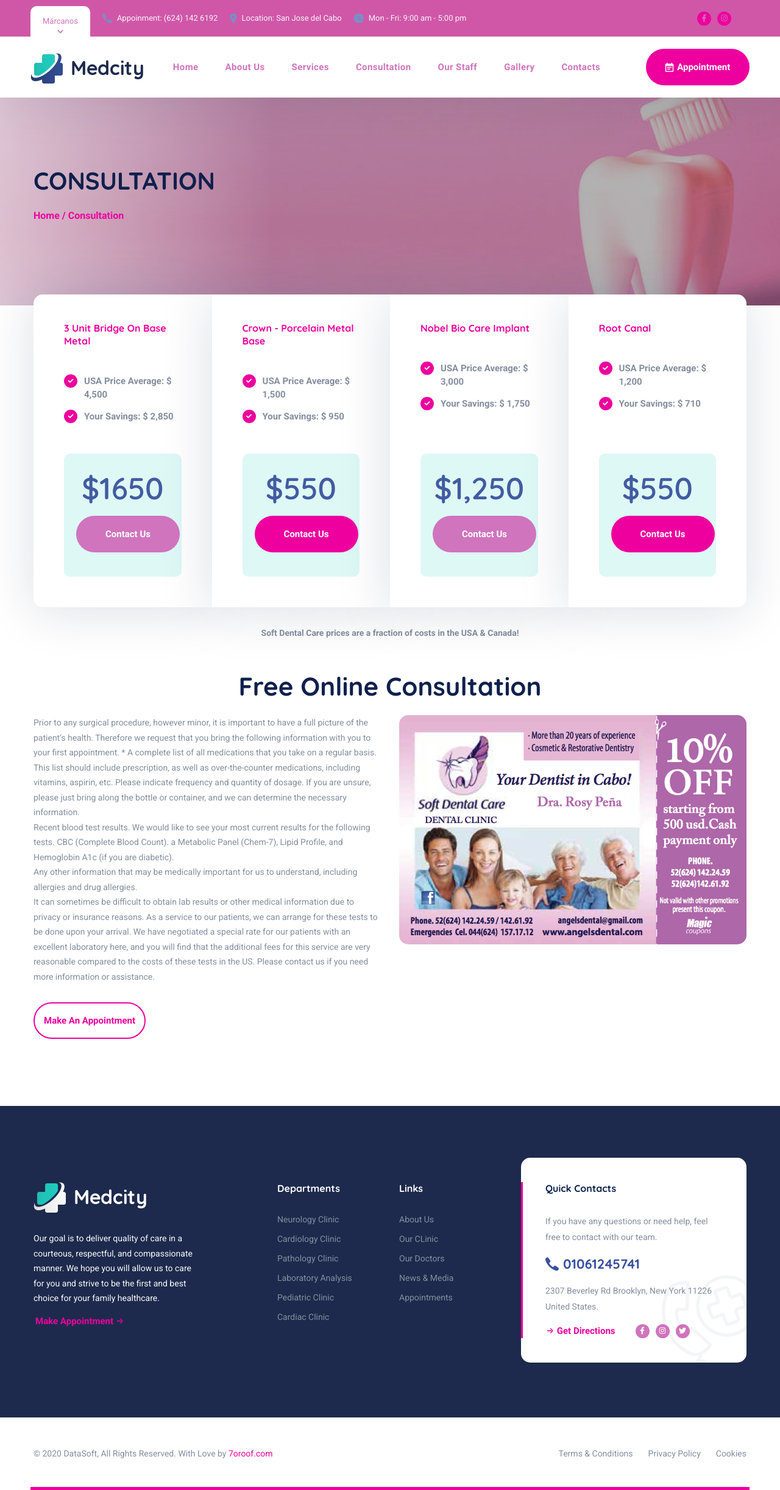
After one commit to Ivonnemtz96/SofDental, a PHP site: page /consultation in a window 1280 px wide. The commit adds this page. Shown: the whole page at 61% size. Run offline with PHP 8.4, Linux system fonts and the light colour scheme; some web fonts are replaced.

Commit message:
Consultation OK

```diff
--- /dev/null
+++ b/consultation.php
@@ -0,0 +1,26 @@
+<!DOCTYPE html>
+<html lang="en">
+<?php
+$title = 'Inicio';
+$inicio = 'current';
+include('includes/head.php');
+?>
+
+<body>
+
+    <div class="wrapper">
+        <?php
+            include('includes/header.php');
+            include('modules/consultation.php');
+            include('includes/redes.php');
+            include('includes/footer.php');
+        ?>
+    </div>
+
+    <?
+     include('includes/scripts.php');
+    ?>
+
+</body>
+
+</html>
--- a/includes/header.php
+++ b/includes/header.php
@@ -89,7 +89,7 @@
                          <a href="/services" class="nav__item-link">Services</a>
                      </li>
                      <li class="nav__item">
-                         <a href="/" class="nav__item-link">Consultation</a>
+                         <a href="/consultation" class="nav__item-link">Consultation</a>
                      </li>
                      <li class="nav__item">
                          <a href="/" class="nav__item-link">Our Staff</a>
@@ -98,7 +98,7 @@
                          <a href="/" class="nav__item-link">Gallery</a>
                      </li>
                      <li class="nav__item">
-                         <a href="/" class="nav__item-link">Contacts</a>
+                         <a href="/contact" class="nav__item-link">Contacts</a>
                      </li>
                  </ul><!-- /.navbar-nav -->
                  <button class="close-mobile-menu d-block d-lg-none"><i class="fas fa-times"></i></button>
--- a/modules/consultation.php
+++ b/modules/consultation.php
@@ -1,110 +1,154 @@
  <!-- ========================
        page title
     =========================== -->
-<section class="page-title page-title-layout3">
-    <div class="bg-img"><img src="/assets/images/page-titles/4.jpg" alt="background"></div>
+ <section class="page-title page-title-layout1 bg-overlay">
+     <div class="bg-img"><img src="/assets/images/page-titles/10.jpg?=1" alt="background"></div>
      <div class="container">
          <div class="row">
              <div class="col-sm-12 col-md-12 col-lg-12 col-xl-5">
-                <h1 class="pagetitle__heading">Providing Care for The Sickest In Community.</h1>
-                <p class="pagetitle__desc">Medcity has been present in Europe since 1990, offering innovative
-                    solutions, specializing in medical services for treatment of medical infrastructure.
-                </p>
-                <a href="appointment.html" class="btn btn__secondary btn__rounded mr-30">
-                    <span>Find A Doctor</span>
-                    <i class="icon-arrow-right"></i>
-                </a>
+                 <h1 class="pagetitle__heading">CONSULTATION</h1>
+                 <span class="pagetitle__subheading">Home / Consultation</span>
              </div><!-- /.col-xl-5 -->
          </div><!-- /.row -->
      </div><!-- /.container -->
-</section><!-- /.page-title -->
+ </section>
+
 
  <!-- =========================
       Pricing
       =========================== -->
-<section class="pricing pt-0 pb-80">
+ <section class="pricing pt-0 pb-80" style="margin-top: 7rem;">
      <div class="container">
          <div class="row row-no-gutter packages-wrapper">
              <!-- pricing item #1-->
-            <div class="col-sm-12 col-md-4 col-lg-4">
+             <div class="col-sm-12 col-md-3 col-lg-3">
                  <div class="pricing-package">
                      <div>
-                        <h5 class="package__title">Starter Plan</h5>
-                        <p class="package__desc">We provide all aspects of medical practice for your family, including
-                            general
-                            check-ups.</p>
+                         <h5 class="package__title">3 unit Bridge on Base Metal</h5>
+                         <p class="package__desc"></p>
                          <ul class="package__list list-items list-items-layout2 list-unstyled">
-                            <li>Review your medical records.</li>
-                            <li>Check and test blood pressure.</li>
-                            <li>Run tests such as blood tests.</li>
+                             <li>USA Price Average: $ 4,500</li>
+                             <li>Your Savings: $ 2,850</li>
                          </ul>
                      </div>
                      <div class="package__footer">
                          <div class="package__price">
-                            <span class="package__currency">$</span><span>50</span><span
-                                class="package__period">/Month</span>
+                             <span class="package__currency">$</span><span>1650</span>
                          </div>
-                        <a href="#" class="btn btn__secondary btn__rounded">Purchase Now</a>
+                         <a href="#" class="btn btn__secondary btn__rounded">Contact Us</a>
                      </div><!-- /.package__footer -->
                  </div><!-- /.pricing-package -->
              </div><!-- /.col-lg-4 -->
              <!-- pricing item #2-->
-            <div class="col-sm-12 col-md-4 col-lg-4">
+             <div class="col-sm-12 col-md-3 col-lg-3">
                  <div class="pricing-package">
                      <div>
-                        <h5 class="package__title">Basic Plan</h5>
-                        <p class="package__desc">Fast project turnaround time, substantial cost savings & quality
-                            standards.</p>
+                         <h5 class="package__title">Crown - Porcelain Metal Base</h5>
+                         <p class="package__desc"></p>
                          <ul class="package__list list-items list-items-layout2 list-unstyled">
-                            <li>Review your medical records.</li>
-                            <li>Check and test blood pressure.</li>
-                            <li>Run tests such as blood tests.</li>
-                            <li>Check and test lung function.</li>
+                             <li>USA Price Average: $ 1,500</li>
+                             <li>Your Savings: $ 950</li>
                          </ul>
                      </div>
                      <div class="package__footer">
                          <div class="package__price">
-                            <span class="package__currency">$</span><span>70</span><span
-                                class="package__period">/Month</span>
+                             <span class="package__currency">$</span><span>550</span>
                          </div>
-                        <a href="#" class="btn btn__primary btn__rounded">Purchase Now</a>
+                         <a href="#" class="btn btn__primary btn__rounded">Contact Us</a>
                      </div><!-- /.package__footer -->
                  </div><!-- /.pricing-package -->
              </div><!-- /.col-lg-4 -->
              <!-- pricing item #3-->
-            <div class="col-sm-12 col-md-4 col-lg-4">
+             <div class="col-sm-12 col-md-3 col-lg-3">
                  <div class="pricing-package">
                      <div>
-                        <h5 class="package__title">Advanced Plan</h5>
-                        <p class="package__desc">Fast project turnaround time, substantial cost savings & quality
-                            standards.</p>
+                         <h5 class="package__title">Nobel Bio Care Implant</h5>
+                         <p class="package__desc"></p>
                          <ul class="package__list list-items list-items-layout2 list-unstyled">
-                            <li>Review your medical records.</li>
-                            <li>Check and test blood pressure.</li>
-                            <li>Run tests such as blood tests.</li>
-                            <li>Check and test lung function.</li>
-                            <li>Narrowing of the arteries.</li>
-                            <li>Other specialized tests.</li>
+                             <li>USA Price Average: $ 3,000</li>
+                             <li>Your Savings: $ 1,750</li>
                          </ul>
                      </div>
                      <div class="package__footer">
                          <div class="package__price">
-                            <span class="package__currency">$</span><span>90</span><span
-                                class="package__period">/Month</span>
+                             <span class="package__currency">$</span><span>1,250</span>
                          </div>
-                        <a href="#" class="btn btn__secondary btn__rounded">Purchase Now</a>
+                         <a href="#" class="btn btn__secondary btn__rounded">Contact Us</a>
+                     </div><!-- /.package__footer -->
+                 </div><!-- /.pricing-package -->
+             </div>
+             <!-- pricing item #3-->
+             <div class="col-sm-12 col-md-3 col-lg-3">
+                 <div class="pricing-package">
+                     <div>
+                         <h5 class="package__title">Root Canal</h5>
+                         <p class="package__desc"></p>
+                         <ul class="package__list list-items list-items-layout2 list-unstyled">
+                             <li>USA Price Average: $ 1,200</li>
+                             <li>Your Savings: $ 710</li>
+                         </ul>
+                     </div>
+                     <div class="package__footer">
+                         <div class="package__price">
+                             <span class="package__currency">$</span><span>550</span>
+                         </div>
+                         <a href="#" class="btn btn__primary btn__rounded">Contact Us</a>
                      </div><!-- /.package__footer -->
                  </div><!-- /.pricing-package -->
              </div><!-- /.col-lg-4 -->
          </div><!-- /.row -->
          <div class="row">
              <div class="col-12 text-center">
-                <p class="text__link mb-0">Delivering tomorrow’s health care for your family.
-                    <a href="doctors-timetable.html" class="btn btn__secondary btn__link mx-1">
+                 <p class="text__link mb-0">Soft Dental Care prices are a fraction of costs in the USA & Canada!
+                     <!-- <a href="doctors-timetable.html" class="btn btn__secondary btn__link mx-1">
                          <span>View Doctors’ Timetable</span> <i class="icon-arrow-right icon-outlined"></i>
-                    </a>
+                     </a> -->
                  </p>
              </div><!-- /.col-12 -->
          </div><!-- /.row -->
      </div><!-- /.container -->
+     <div class="container" style="margin-top: 3rem;">
+         <h2 class="text-center">Free online Consultation</h2>
+         <div class="row">
+             <div class="col-sm-12 col-md-12 col-lg-6">
+                 <div class="about__Text">
+                     <p class="mb-30">
+                         Prior to any surgical procedure, however minor, it is important to have a full picture of the
+                         patient’s health. Therefore we request that you bring the following information with you to
+                         your first appointment. * A complete list of all medications that you take on a regular basis.
+                         This list should include prescription, as well as over-the-counter medications, including
+                         vitamins, aspirin, etc. Please indicate frequency and quantity of dosage. If you are unsure,
+                         please just bring along the bottle or container, and we can determine the necessary
+                         information. <br>
+
+                         Recent blood test results. We would like to see your most current results for the following
+                         tests. CBC (Complete Blood Count). a Metabolic Panel (Chem-7), Lipid Profile, and Hemoglobin
+                         A1c (if you are diabetic). <br>
+
+                         Any other information that may be medically important for us to understand, including allergies
+                         and drug allergies. <br>
+
+                         It can sometimes be difficult to obtain lab results or other medical information due to privacy
+                         or insurance reasons. As a service to our patients, we can arrange for these tests to be done
+                         upon your arrival. We have negotiated a special rate for our patients with an excellent
+                         laboratory here, and you will find that the additional fees for this service are very
+                         reasonable compared to the costs of these tests in the US. Please contact us if you need more
+                         information or assistance. <br>
+                     </p>
+
+                     <div class="d-flex align-items-center mb-30 text-center">
+                         <a href="doctors-grid.html" class="btn btn__primary btn__outlined btn__rounded mr-30">
+                             Make an Appointment</a>
+                         <!-- <img src="/assets/images/about/singnture.png" alt="singnture"> -->
+                     </div>
+                 </div>
+             </div><!-- /.col-lg-6 -->
+             <div class="col-sm-12 col-md-12 col-lg-6">
+                 <div class="video-banner">
+                     <img src="/assets/images/banners/specials.png?=1" alt="about">
+                 </div><!-- /.video-banner -->
+             </div><!-- /.col-lg-6 -->
+         </div>
+     </div>
+
  </section><!-- /.pricing  -->
```
Also changed, not shown: assets/images/banners/specials.png (added). Lines whose indentation alone changed are shown as unchanged.
